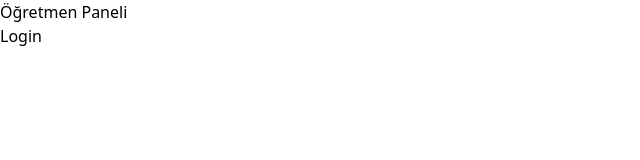
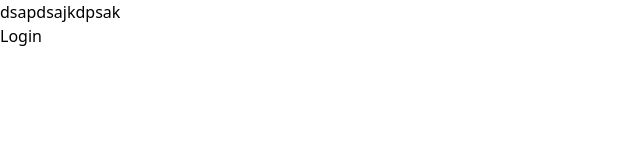
Before and after one commit to nurlan1717/react-classroom-project, a React (Vite) app: page /teacher in a window 1280 px wide. Shown: the top 160 px of the page, without its empty margins (0-640 px from the left). Built offline with nearby package versions, Linux system fonts and the light colour scheme; the HTML template or start-up script is replaced by a standard one.

Commit message:
router added

```diff
--- a/src/components/student/StudentLayout.jsx
+++ b/src/components/student/StudentLayout.jsx
@@ -3,10 +3,6 @@ import { Outlet } from "react-router-dom";
 const StudentLayout = () => {
   return (
     <div>
-      <header>
-        <h1>Öğrenci Paneli</h1>
-      </header>
-
       <main>
         <Outlet />
       </main>
--- a/src/components/teacher/TeacherLayout.jsx
+++ b/src/components/teacher/TeacherLayout.jsx
@@ -3,10 +3,7 @@ import { Outlet } from "react-router-dom";
 const TeacherLayout = () => {
   return (
     <div>
-      <header>
-        <h1>Öğretmen Paneli</h1>
-      </header>
-
+      dsapdsajkdpsak
       <main>
         <Outlet />
       </main>
--- a/src/pages/NotFound.jsx
+++ b/src/pages/NotFound.jsx
@@ -1,7 +1,7 @@
 import React from "react";
 
 const NotFound = () => {
-  return <div></div>;
+  return <div>NOT FOUND</div>;
 };
 
 export default NotFound;
--- a/src/routes/StudentRoutes.jsx
+++ b/src/routes/StudentRoutes.jsx
@@ -8,8 +8,8 @@ const StudentRoutes = () => {
     <Routes>
       <Route path="/" element={<StudentLayout />}>
         <Route index element={<Login />} />
-        <Route path="*" element={<NotFound />} />
       </Route>
+      <Route path="*" element={<NotFound />} />
     </Routes>
   );
 };
--- a/src/routes/TeacherRoutes.jsx
+++ b/src/routes/TeacherRoutes.jsx
@@ -1,7 +1,7 @@
 import { Routes, Route } from "react-router-dom";
 import TeacherLayout from "../components/teacher/TeacherLayout";
+import NotFound from "../pages/NotFound";
 import Login from "../pages/Login";
-import NotFound from "../pages/NotFound";
 
 const TeacherRoutes = () => {
   return (
```
